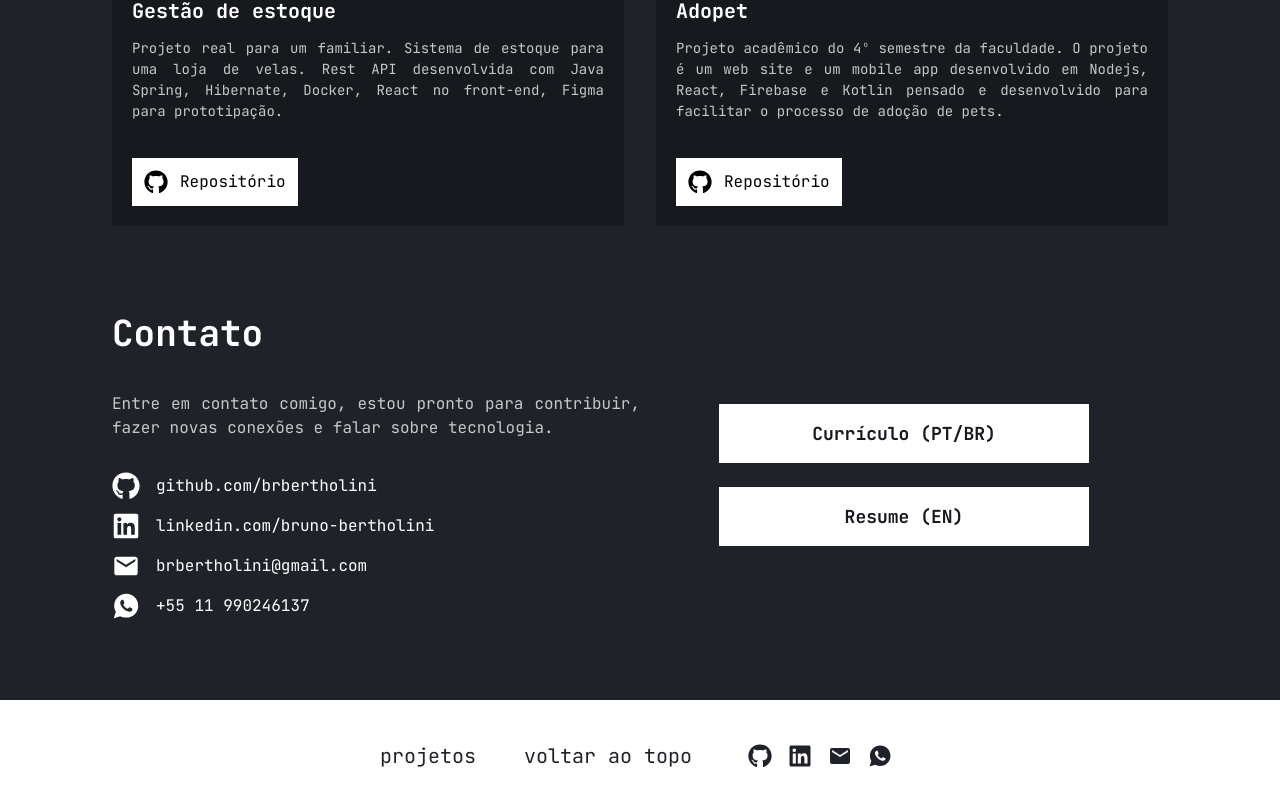
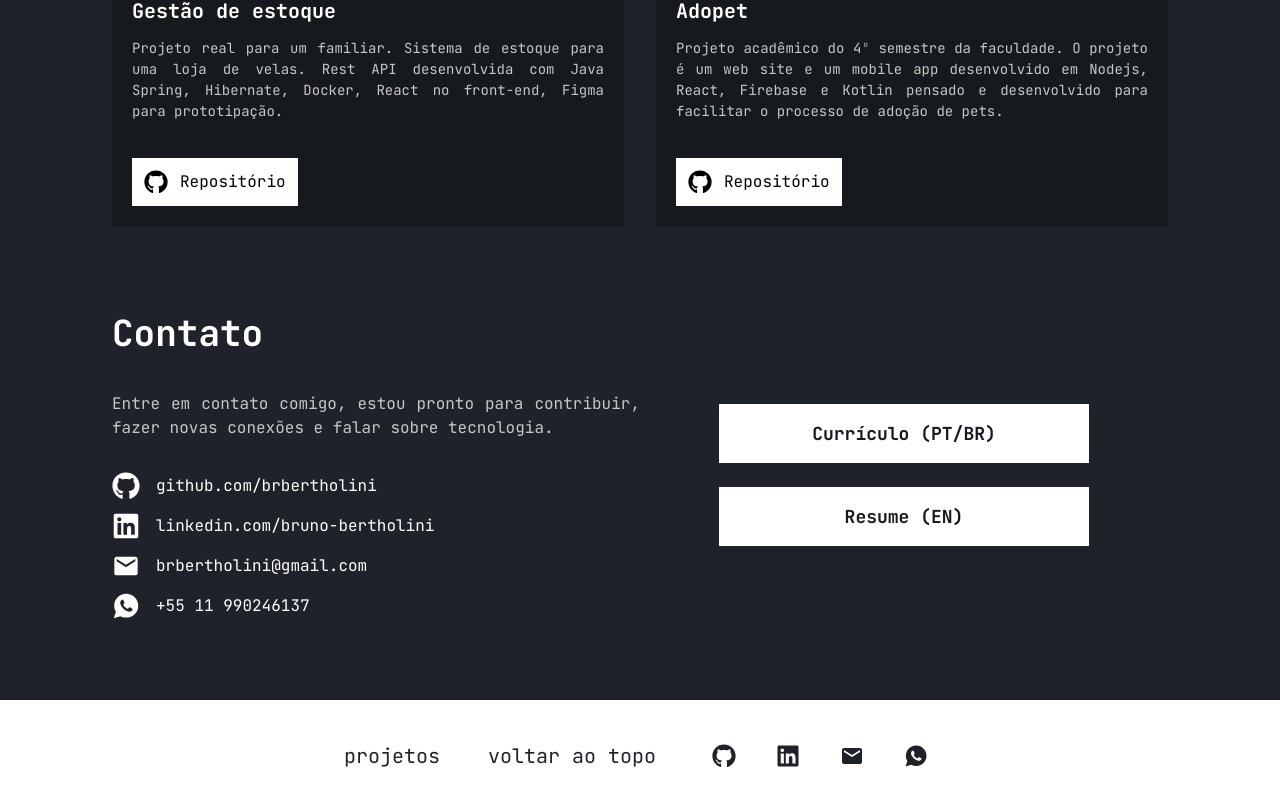
Before and after one commit to brbertholini/portfolio, a React (Vite) app: page / in a window 1280 px wide. Shown: the part 867-1673 px from the top of the page. Built offline with nearby package versions, Linux system fonts and the light colour scheme.

Commit message:
style: footer icons padding fix

```diff
--- a/src/components/Footer.jsx
+++ b/src/components/Footer.jsx
@@ -10,7 +10,7 @@ export function Footer() {
             <button onClick={() => scrollToSection('projects', 140)} className="text-[#1F2329] font-jetbrains text-[16px] sm:text-[20px] hover:opacity-40 transition-all cursor-pointer">projetos</button>
             <button onClick={() => scrollToSection('container', 140)} className="text-[#1F2329] font-jetbrains text-[16px] sm:text-[20px] hover:opacity-40 transition-all cursor-pointer">voltar ao topo</button>
             </div>
-            <div className="text-[#1F2329] grid grid-cols-2 w-[50%] sm:w-auto sm:flex">
+            <div className="text-[#1F2329] grid grid-cols-2 w-[50%] sm:w-auto sm:flex sm:gap-6">
                 <a target="_blank" href="https://github.com/brbertholini"><FaGithub size={24} className="m-2 hover:opacity-40 transition-all cursor-pointer" /></a>
                 <a target="_blank" href="https://www.linkedin.com/in/bruno-bertholini/"><FaLinkedin size={24} className="m-2 hover:opacity-40 transition-all cursor-pointer" /></a>
                 <a target="_blank" href="mailto:brbertholini@gmail.com"><MdEmail size={24} className="m-2 hover:opacity-40 transition-all cursor-pointer" /></a>
```
